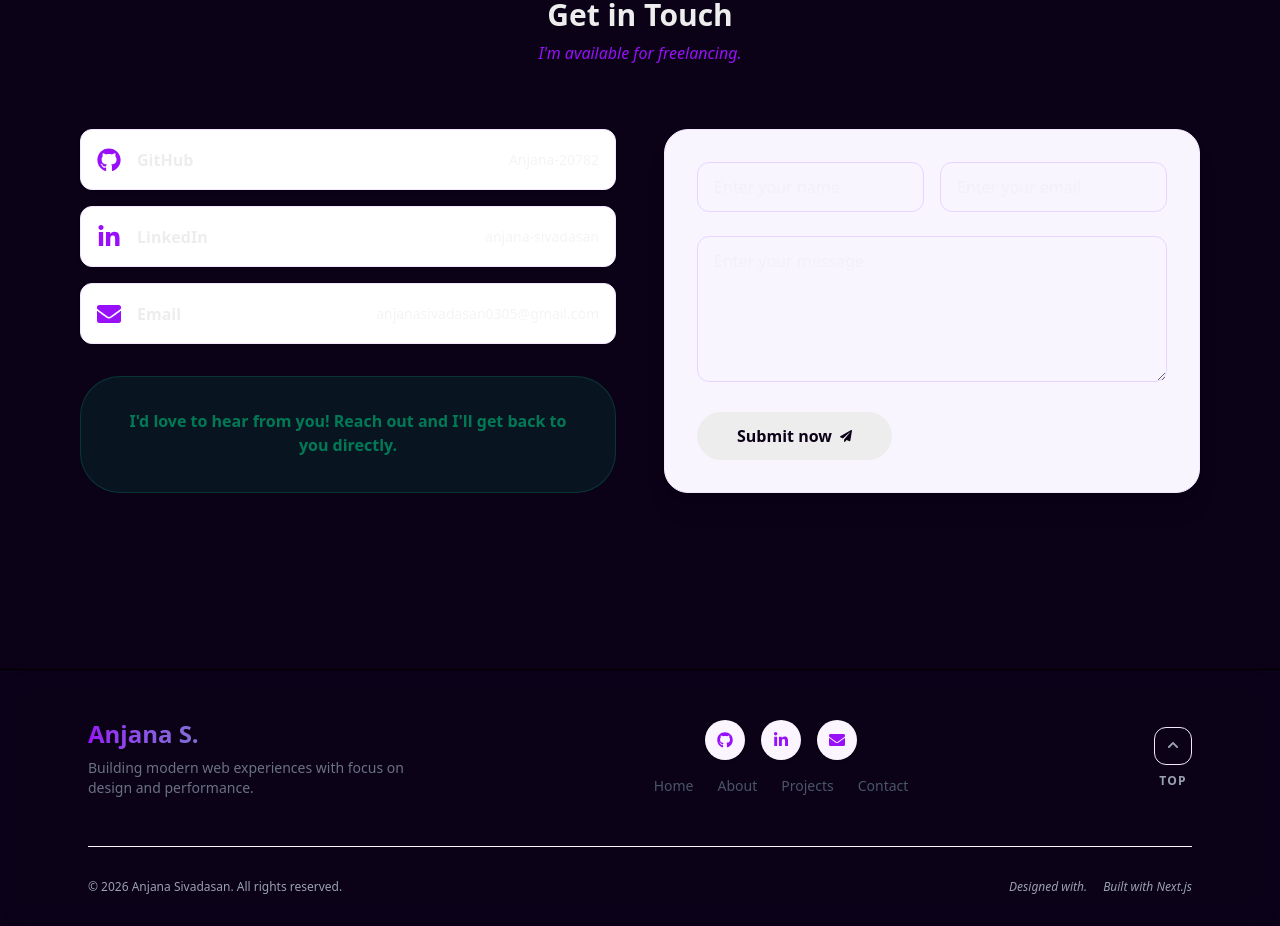
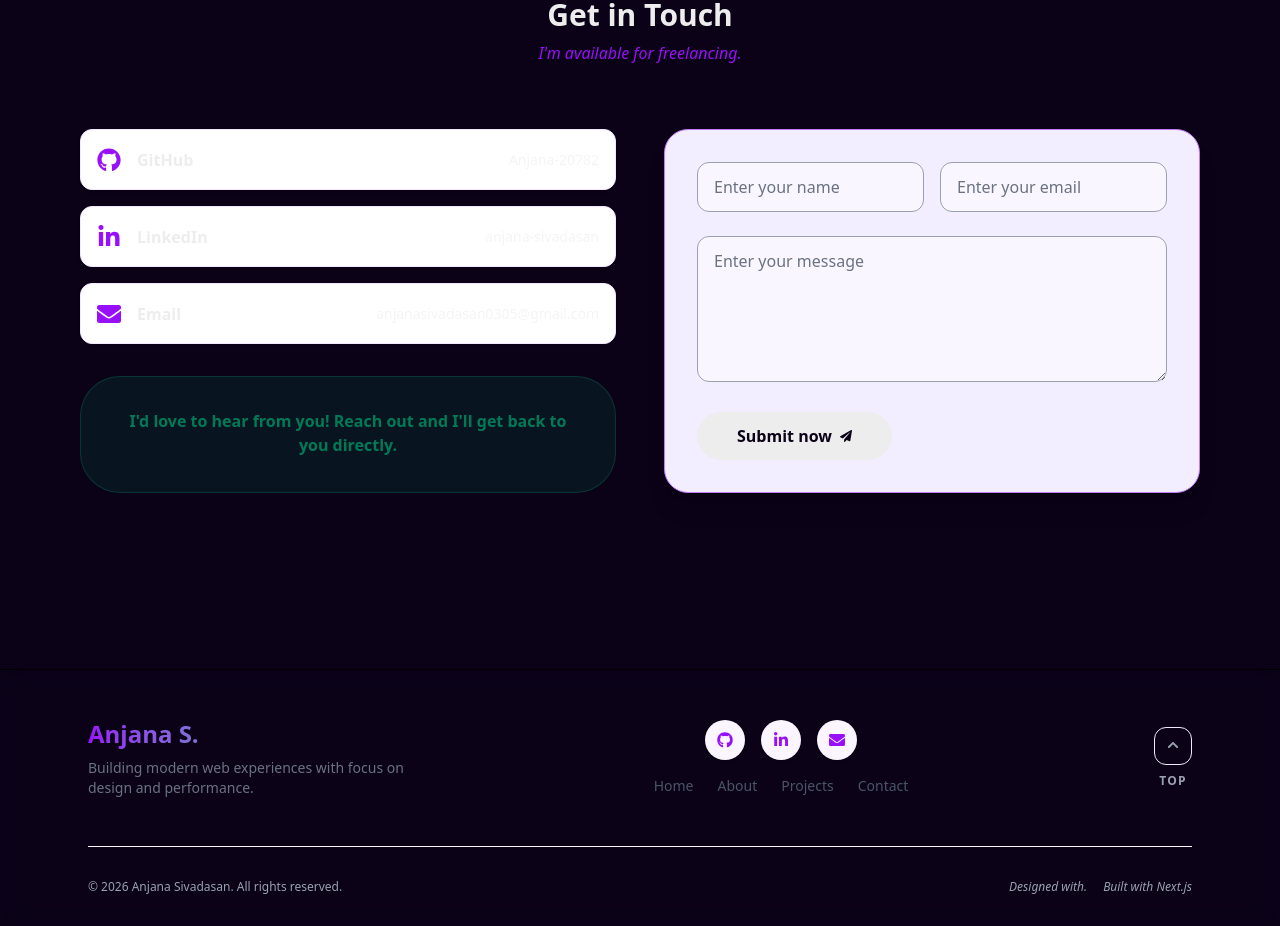
Before and after one commit to Anjana-20782/anjana-portfolio, a Next.js app: page / in a window 1280 px wide. Shown: the part 4180-5106 px from the top of the page. Built offline with nearby package versions, Linux system fonts and the light colour scheme.

Commit message:
new contents added in portfolio

```diff
--- a/components/Contact.tsx
+++ b/components/Contact.tsx
@@ -13,7 +13,7 @@ export default function Contact() {
 
     if (!form.current) return;
 
-    // Replace these three strings with your actual EmailJS IDs
+    // Using your updated EmailJS IDs
     emailjs.sendForm(
       'service_nlk22yi',
       'template_zbh2khr',
@@ -53,10 +53,14 @@ export default function Contact() {
     },
   ];
 
+  // Updated style for better border visibility in Light Mode
   const inputStyle = `
-    w-full bg-transparent border border-purple-200 dark:border-white/10
-    rounded-xl px-4 py-3 outline-none focus:border-purple-500
+    w-full bg-white/50 dark:bg-transparent
+    border border-gray-400 dark:border-white/20
+    rounded-xl px-4 py-3 outline-none
+    focus:border-purple-500 focus:ring-1 focus:ring-purple-500
     text-[color:var(--foreground)] transition-all
+    placeholder:text-gray-500 dark:placeholder:text-gray-400
   `;
 
   return (
@@ -99,20 +103,20 @@ export default function Contact() {
             </div>
           </div>
 
-          {/* Right Side: Contact Form */}
-          <SpotlightCard className="bg-[#f8f5ff] dark:bg-[#12071f]/40 border-purple-100 dark:border-white/10 shadow-xl">
+          {/* Right Side: Contact Form - Updated background for contrast */}
+          <SpotlightCard className="bg-[#f3eeff] dark:bg-[#12071f]/20 border-purple-400 dark:border-white/10 shadow-xl">
             <form ref={form} onSubmit={sendEmail} className="space-y-6">
               <div className="grid grid-cols-1 md:grid-cols-2 gap-4">
                 <input
                   type="text"
-                  name="from_name" // Match your EmailJS template
+                  name="from_name"
                   placeholder="Enter your name"
                   required
                   className={inputStyle}
                 />
                 <input
                   type="email"
-                  name="user_email" // Match your EmailJS template
+                  name="user_email"
                   placeholder="Enter your email"
                   required
                   className={inputStyle}
```
